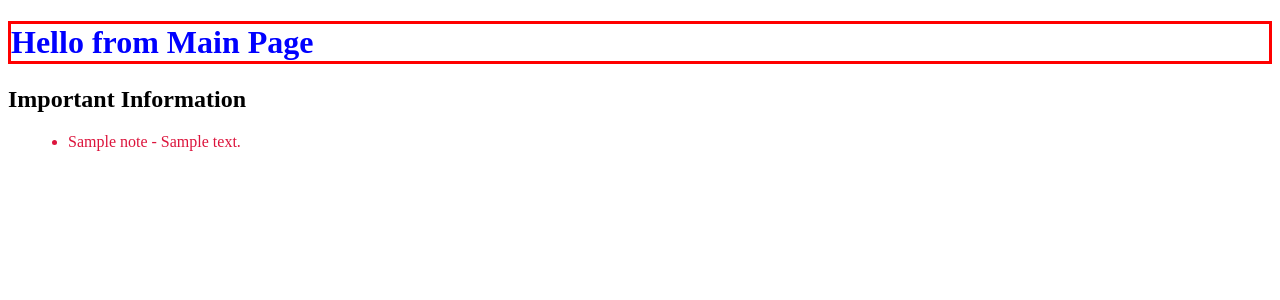
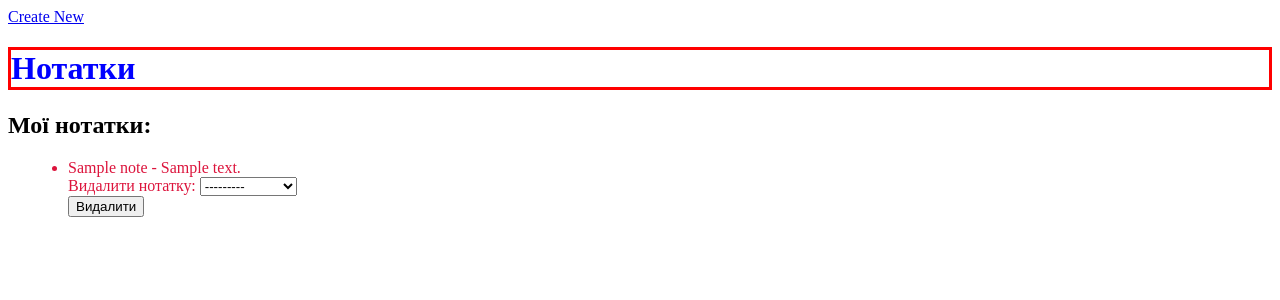
Before and after one commit to MaximNedavniy/HomeWorkDjango, a Django app: page /notes in a window 1280 px wide. Shown: the top 300 px of the page. Run offline with Django 5.2, Linux system fonts and the light colour scheme; tables that the repository leaves empty hold one stand-in row (values such as "Sample post").

Commit message:
HW41 complete

```diff
--- /dev/null
+++ b/HomeWorkDjango/notes_app/forms.py
@@ -0,0 +1,21 @@
+from django import forms
+
+from .models import Category, Note
+
+
+class CreateNewNoteForm(forms.Form):
+    title=forms.CharField(max_length=255)
+    text=forms.CharField(widget=forms.Textarea)
+    reminder = forms.DateField(widget=forms.DateInput(attrs={'type': 'date'}))
+    category = forms.ModelChoiceField(queryset=Category.objects)
+
+class CreateNewNoteForm2(forms.ModelForm):
+    reminder = forms.DateField(widget=forms.DateInput(attrs={'type': 'date'}))
+    class Meta:
+        model = Note
+        fields = ['title', 'text', 'reminder', 'category']
+    def __init__(self, *args, **kwargs):
+        super().__init__(*args, **kwargs)
+
+class DeleteNoteForm(forms.Form):
+    note = forms.ModelChoiceField(queryset=Note.objects, label='Видалити нотатку:')
--- a/HomeWorkDjango/notes_app/templates/main_page.html
+++ b/HomeWorkDjango/notes_app/templates/main_page.html
@@ -4,16 +4,10 @@
     <title>Main_page</title>
     <link rel ="stylesheet" href="static/css/base.css">
 </head>
+{% block content %}
 <body>
     <h1>Hello from Main Page</h1>
-
-    <section>
-        <h2>Important Information</h2>
-        <ul class="important_information">
-            <li>Notes 1</li>
-            <li>Notes 2</li>
-            <li>Notes 3</li>
-        </ul>
-    </section>
+    <a href="{% url 'notes' %}">Notes</a>
 </body>
+{% endblock %}
 </html>
--- a/HomeWorkDjango/notes_app/templates/notes_page.html
+++ b/HomeWorkDjango/notes_app/templates/notes_page.html
@@ -1,19 +1,21 @@
-<!DOCTYPE html>
-<html lang="en">
-<head>
-    <title>Main_page</title>
-    <link rel ="stylesheet" href="static/css/base.css">
-</head>
-<body>
-    <h1>Hello from Main Page</h1>
+{% extends 'main_page.html' %}
+{% block content %}
+    <a href="{% url 'create_new_note' %}">Create New</a>
+    <h1>Нотатки</h1>
 
     <section>
-        <h2>Important Information</h2>
+        <h2>Мої нотатки:</h2>
         <ul class="important_information">
             {% for note in notes %}
             <li>{{ note.title }} - {{ note.text }}</li>
         {% endfor %}
+         <form method="post">
+    {%  csrf_token %}
+        {{ form.as_div }}
+    <button type="submit">Видалити</button>
+    </form>
         </ul>
     </section>
+{% endblock %}
 </body>
 </html>
--- a/HomeWorkDjango/notes_app/urls.py
+++ b/HomeWorkDjango/notes_app/urls.py
@@ -3,4 +3,5 @@ from . import views
 urlpatterns = [
     path('', views.index, name='index'),
     path('notes', views.notes, name='notes'),
+    path('notes/create', views.create_new_note, name='create_new_note')
 ]
--- a/HomeWorkDjango/notes_app/views.py
+++ b/HomeWorkDjango/notes_app/views.py
@@ -1,7 +1,8 @@
-from django.shortcuts import render
-from django.http import HttpResponse
+from django.shortcuts import render, redirect, get_object_or_404
+from django.http import HttpResponse, HttpResponseNotAllowed
 
-from .models import Note
+from .forms import CreateNewNoteForm, CreateNewNoteForm2, DeleteNoteForm
+from .models import Note, Category
 
 
 # Create your views here.
@@ -10,5 +11,25 @@ def index(request):
 
 
 def notes(request):
-    data = Note.objects.all()
-    return render(request, 'notes_page.html', {'notes': data})
+    if request.method == 'POST':
+        form = DeleteNoteForm(request.POST)
+        if form.is_valid():
+            note_to_delete = form.cleaned_data['note']
+            note_to_delete.delete()
+            return redirect('notes')
+    elif request.method == 'GET':
+        form = DeleteNoteForm()
+        data = Note.objects.all()
+        return render(request, 'notes_page.html', {'notes': data, 'form': form})
+
+
+def create_new_note(request):
+    if request.method == 'POST':
+        form = CreateNewNoteForm2(request.POST)
+        if form.is_valid():
+            form.save()
+            return redirect('notes')
+    elif request.method == 'GET':
+        form = CreateNewNoteForm2()
+        return render(request, template_name='create_new_notes.html', context={'form': form})
+    return HttpResponseNotAllowed(('POST', 'GET'))
```
Also changed, not shown: HomeWorkDjango/notes_app/templates/create_new_notes.html (added, +11 -0 lines).
